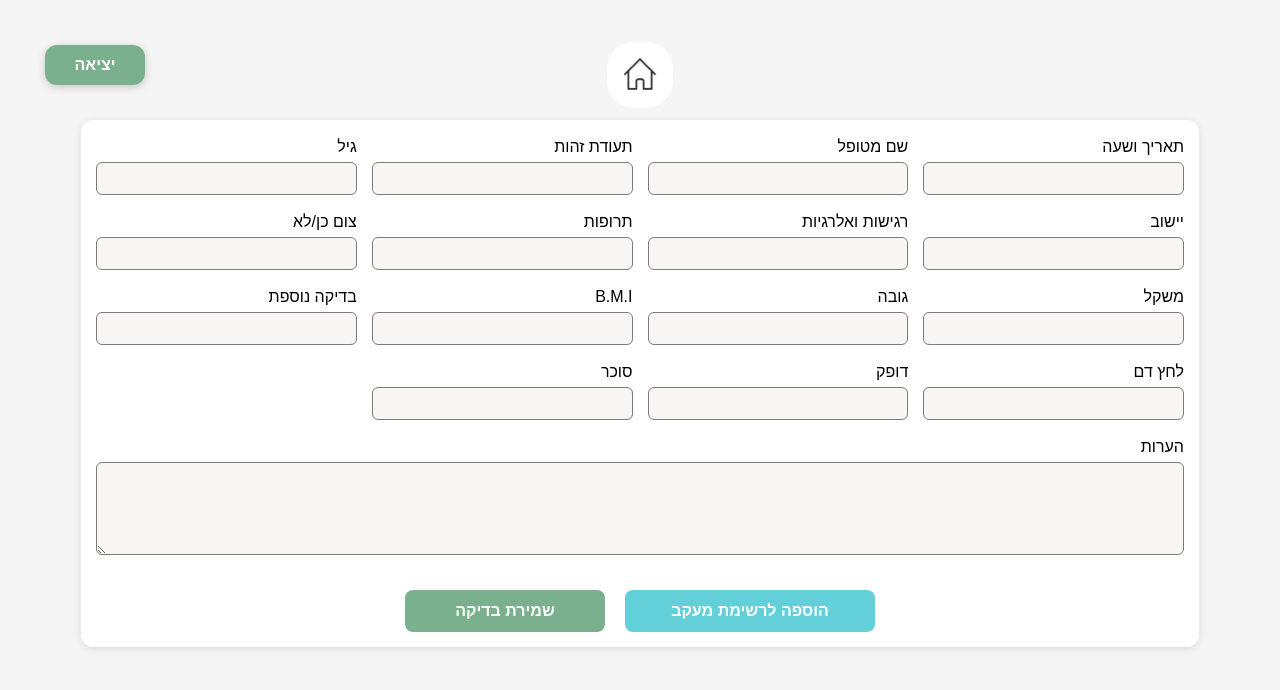
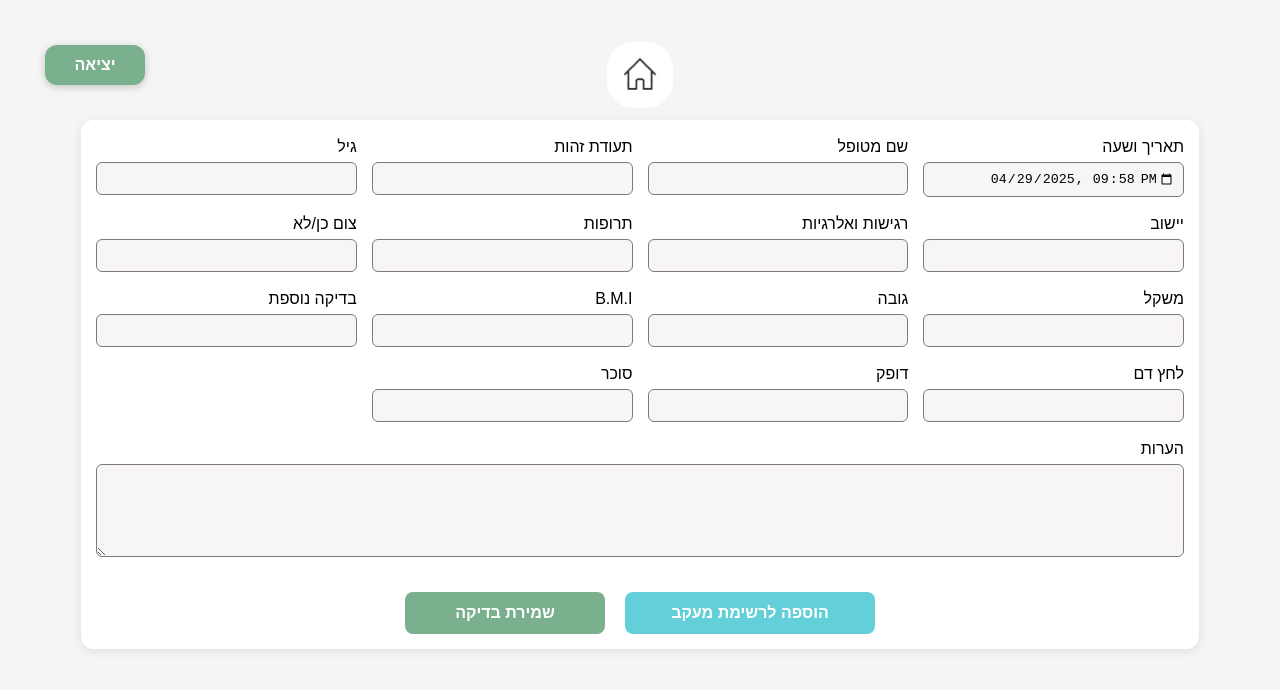
Before and after one commit to Mohasalyan/nurse-my, a React (Vite) app in the folder client/: page /dailytest in a window 1280 px wide. Shown: the top 690 px of the page. Built offline with nearby package versions, Linux system fonts and the light colour scheme.

Commit message:
added auto fetching of local date and time, can also be changed manually

```diff
--- a/client/src/pages/DailyTest/DailyTest.jsx
+++ b/client/src/pages/DailyTest/DailyTest.jsx
@@ -4,8 +4,18 @@ import homeIcon from "../../assets/Home.png";
 import Exit from "../../Components/Exit/Exit";
 import "./DailyTest.css";
 
+// Utility function to get current datetime in input format
+const getCurrentDateTimeLocal = () => {
+  const now = new Date();
+  const offset = now.getTimezoneOffset();
+  const localTime = new Date(now.getTime() - offset * 60000);
+  return localTime.toISOString().slice(0, 16); // "YYYY-MM-DDTHH:MM"
+};
+
 const DailyTest = () => {
-  const [inputs, setInputs] = useState({});
+  const [inputs, setInputs] = useState({
+    dateAndTime: getCurrentDateTimeLocal()
+  });
 
   const handleChange = (event) => {
     const name = event.target.name;
@@ -19,7 +29,7 @@ const DailyTest = () => {
   };
 
   const fields = [
-    { label: "תאריך ושעה", name: "dateAndTime" },
+    { label: "תאריך ושעה", name: "dateAndTime", type: "datetime-local" },
     { label: "שם מטופל", name: "name" },
     { label: "תעודת זהות", name: "id" },
     { label: "גיל", name: "age" },
@@ -52,7 +62,7 @@ const DailyTest = () => {
             <div key={field.name} className="form-field">
               <label htmlFor={field.name}>{field.label}</label>
               <input
-                type="text"
+                type={field.type || "text"}
                 id={field.name}
                 name={field.name}
                 value={inputs[field.name] || ""}
```
